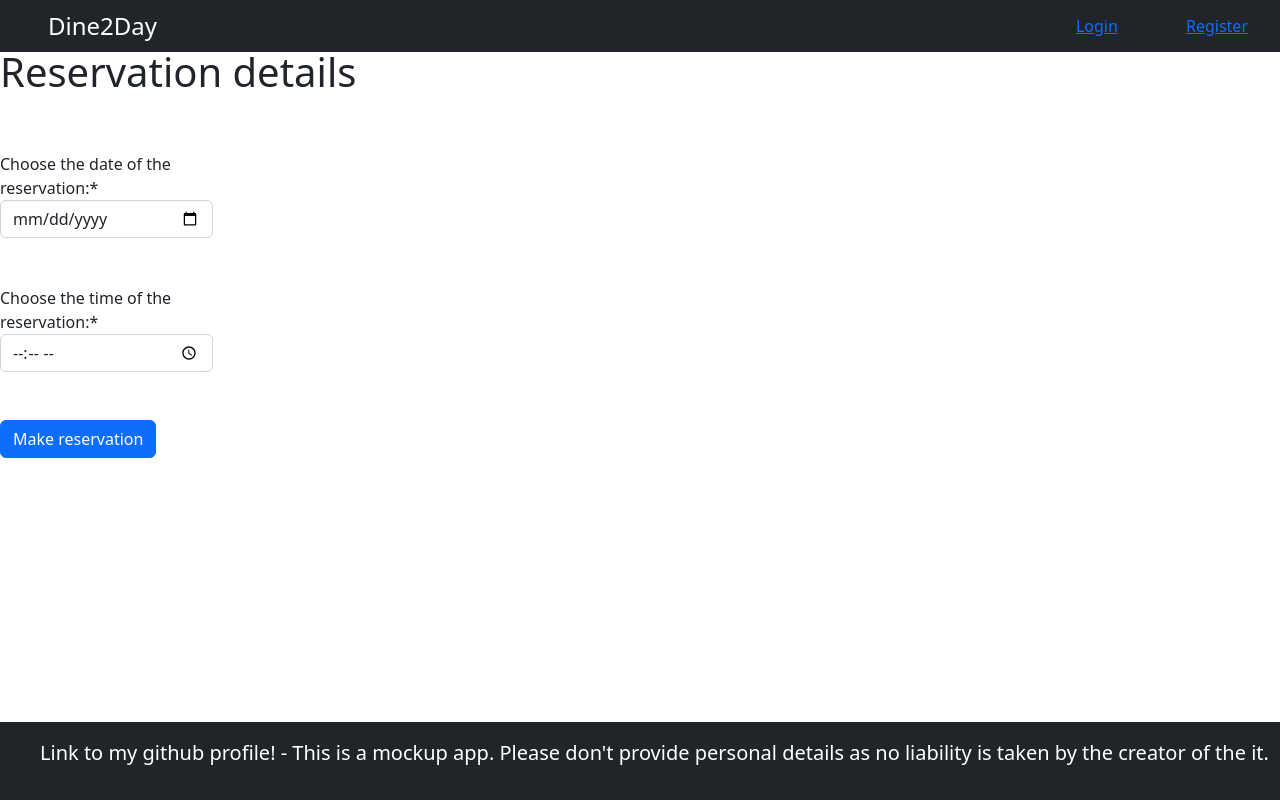
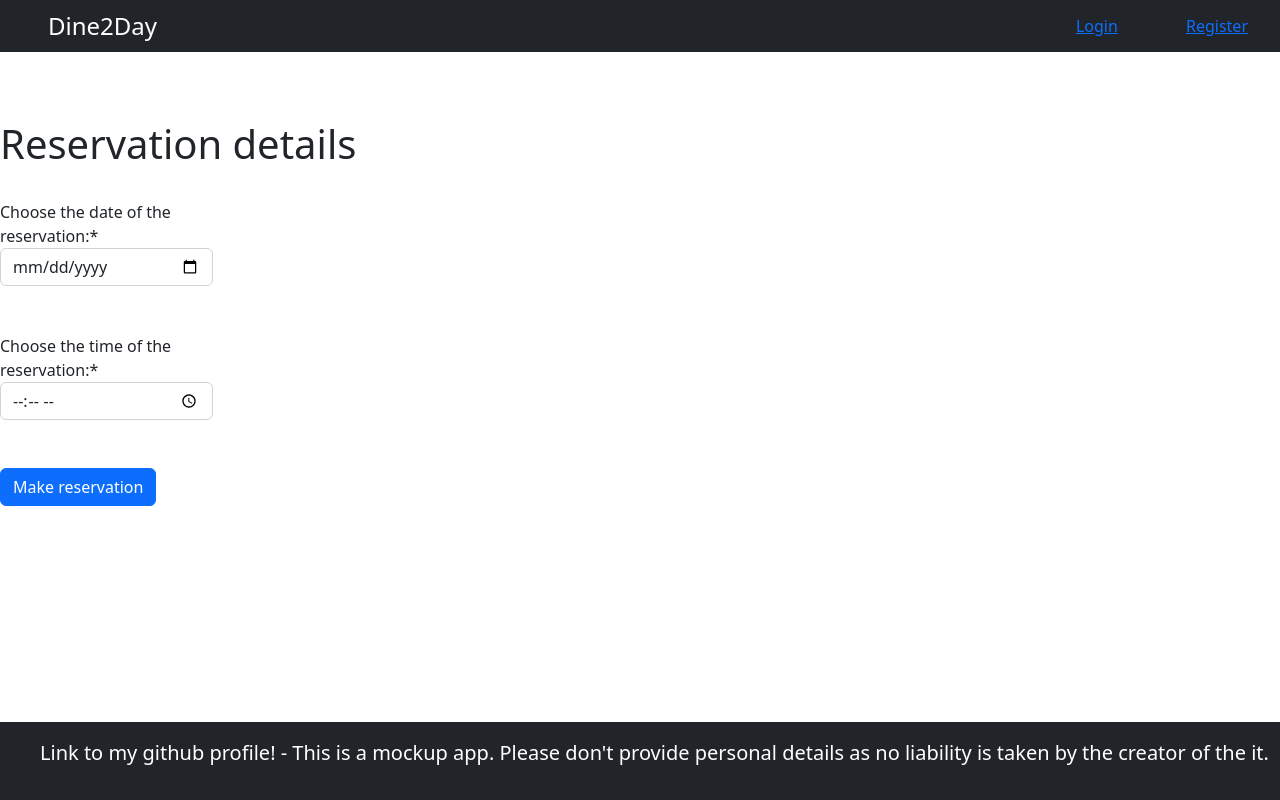
Before and after one commit to alexonati/booking, a Django app: page /reservation/1/1/ in a window 1280 px wide. Run offline with Django 4.2, Linux system fonts and the light colour scheme; tables that the repository leaves empty hold one stand-in row (values such as "Sample post"); some libraries are stand-ins or nearby versions.

Commit message:
working on adding a booking

```diff
--- a/booking_website/forms.py
+++ b/booking_website/forms.py
@@ -1,3 +1,4 @@
+from crispy_forms.bootstrap import UneditableField
 from crispy_forms.helper import FormHelper
 from crispy_forms.layout import Layout, Submit, Row, Column
 from crispy_forms.layout import Submit
@@ -120,7 +121,6 @@ class MakeBookingForm(forms.ModelForm):
 
     helper = FormHelper()
     helper.layout = Layout(
-        Row(css_class='form-control-lg'),
         Row(
             Column('date', css_class='form-group col-md-2 mb-0'),
             Column(),
--- a/booking_website/templates/make_reservation_page.html
+++ b/booking_website/templates/make_reservation_page.html
@@ -4,7 +4,9 @@
 {% block title %}Reservation Details {% endblock %}
 
 {% block content %}
+    <br><br><br>
     <h1>Reservation details</h1>
-        {% csrf_token %}
-        {% crispy form %}
+    <br>
+    {% csrf_token %}
+    {% crispy form %}
 {% endblock %}
```
